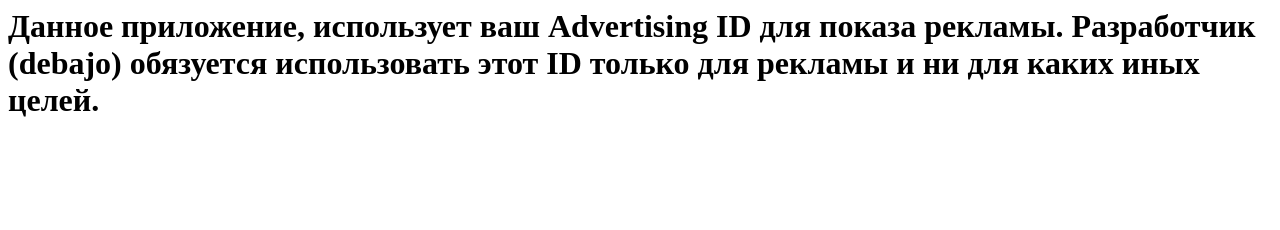
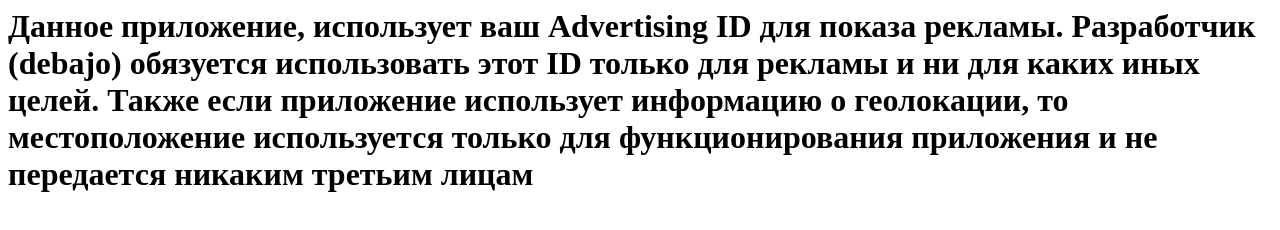
Before and after one commit to nikitosbobin/app_privacy_policy, a plain HTML site: page index.html in a window 1280 px wide. Drawn offline with Linux system fonts and the light colour scheme.

Commit message:
Update index.html

```diff
--- a/index.html
+++ b/index.html
@@ -1 +1 @@
-<h1>Данное приложение, использует ваш Advertising ID для показа рекламы. Разработчик (debajo) обязуется использовать этот ID только для рекламы и ни для каких иных целей.</h1>
+<h1>Данное приложение, использует ваш Advertising ID для показа рекламы. Разработчик (debajo) обязуется использовать этот ID только для рекламы и ни для каких иных целей. Также если приложение использует информацию о геолокации, то местоположение используется только для функционирования приложения и не передается никаким третьим лицам</h1>
```
